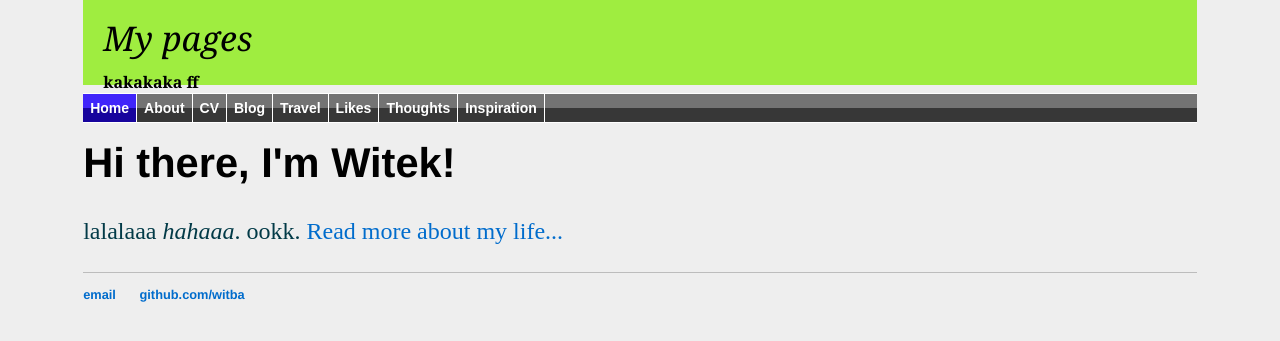
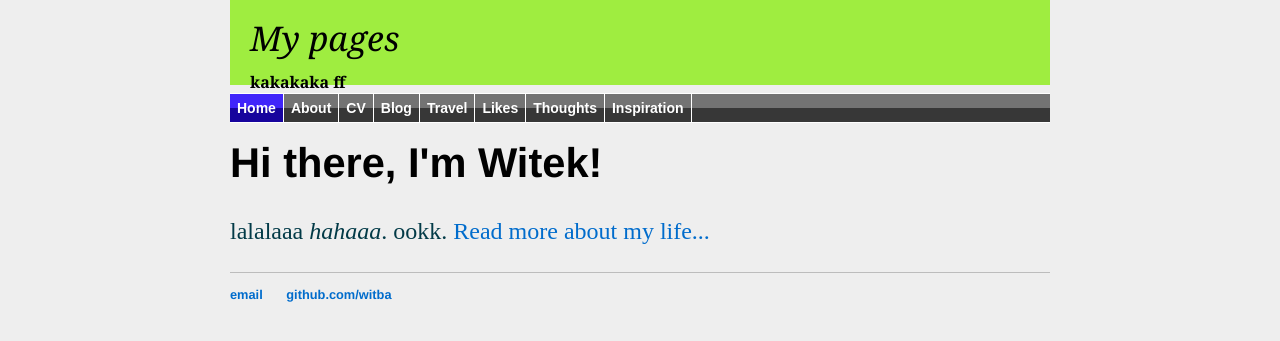
Before and after one commit to witba/witba.github.io, a Jekyll site: the page built from index.html, in a window 1280 px wide. Shown: the top 341 px of the page. Built offline with Jekyll 4.4.1, drawn with Linux system fonts in a browser that asks for light colours.

Commit message:
Update main.css

```diff
--- a/css/main.css
+++ b/css/main.css
@@ -1,4 +1,4 @@
-body { margin:0 auto; padding:0; margin-bottom: 12px; width: 87%; background: #EEEEEE;}
+body { margin:0 auto; padding:0; margin-bottom: 12px; width: 820px; background: #EEEEEE;}
 
 #style_container {
 width: 100%;
```
